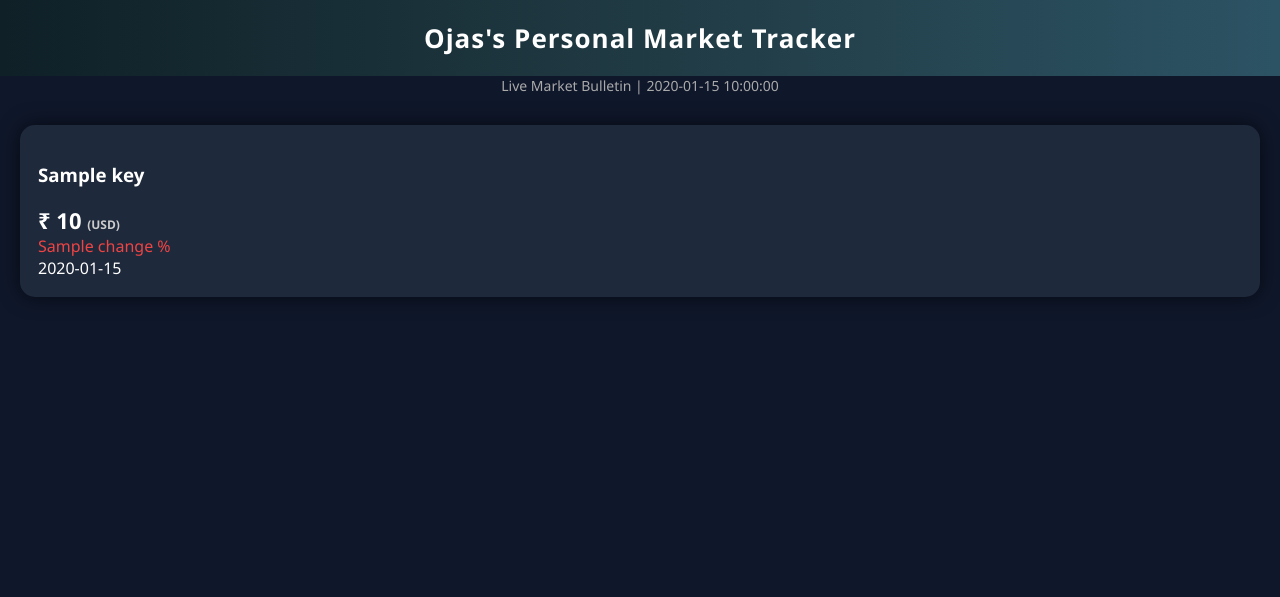
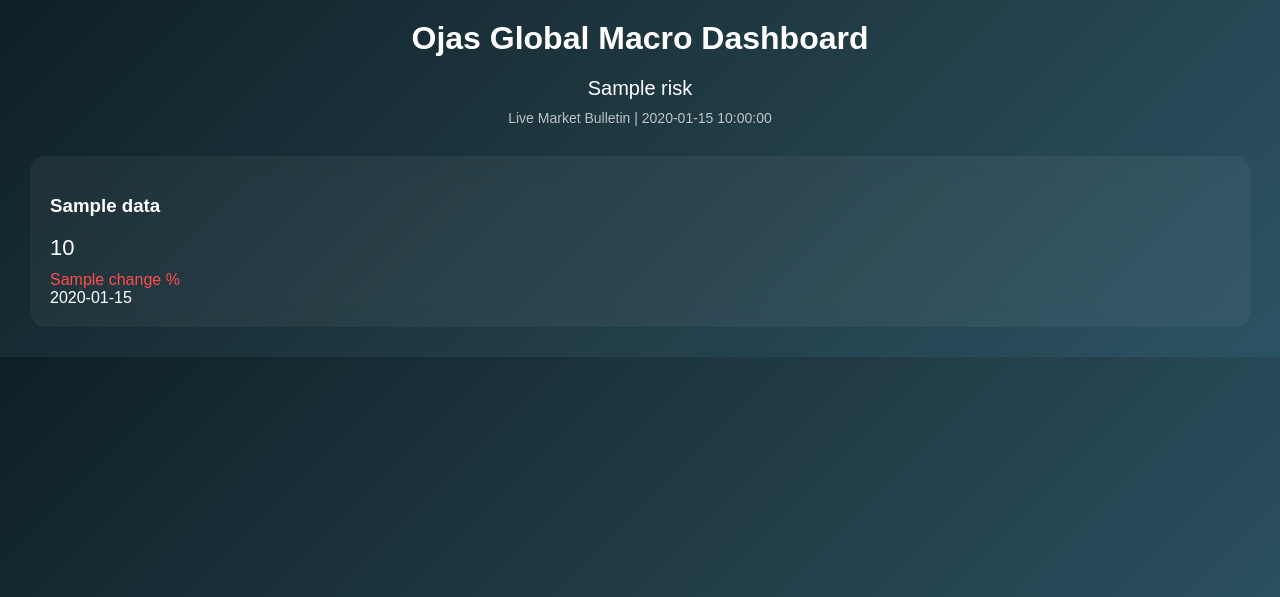
Before and after one commit to ojasb353-cmyk/ojas-market-tracker, a Flask app: template ojas_market_tracker/templates/index.html in a window 1280 px wide. Shown: the top 597 px of the page. Run offline with Flask 3, Linux system fonts and the light colour scheme; the template is opened without the code that fills it: most values are stand-ins (such as "Sample title", 1, 10 or a date in 2020).

Commit message:
institutional macro dashboard upgrade

```diff
--- a/ojas_market_tracker/app.py
+++ b/ojas_market_tracker/app.py
@@ -1,92 +1,152 @@
 from flask import Flask, render_template
 import yfinance as yf
+import pandas as pd
 import datetime
 
 app = Flask(__name__)
 
+# -------------------------------
+# SYMBOLS (Native Currency)
+# -------------------------------
+
 symbols = {
-    "Crude Oil": {"ticker": "CL=F", "currency": "USD"},
-    "Natural Gas": {"ticker": "NG=F", "currency": "USD"},
-    "Gold": {"ticker": "GC=F", "currency": "USD"},
-    "Silver": {"ticker": "SI=F", "currency": "USD"},
-    "Copper": {"ticker": "HG=F", "currency": "USD"},
-    "Wheat": {"ticker": "ZW=F", "currency": "USD"},
-    "S&P 500": {"ticker": "^GSPC", "currency": "USD"},
-    "Dow Jones": {"ticker": "^DJI", "currency": "USD"},
-    "NASDAQ": {"ticker": "^IXIC", "currency": "USD"},
-    "Shanghai Composite": {"ticker": "000001.SS", "currency": "CNY"},
-    "Hang Seng": {"ticker": "^HSI", "currency": "HKD"},
-    "NIFTY 50": {"ticker": "^NSEI", "currency": "INR"},
-    "Sensex": {"ticker": "^BSESN", "currency": "INR"},
-    "Bitcoin": {"ticker": "BTC-USD", "currency": "USD"},
-    "Ethereum": {"ticker": "ETH-USD", "currency": "USD"},
-    "US 10Y Yield": {"ticker": "^TNX", "currency": "%"},
+    # Commodities (convert to INR)
+    "Crude Oil": "CL=F",
+    "Natural Gas": "NG=F",
+    "Gold": "GC=F",
+    "Silver": "SI=F",
+    "Copper": "HG=F",
+    "Wheat": "ZW=F",
+
+    # Equity Indices (native currency)
+    "S&P 500": "^GSPC",
+    "Dow Jones": "^DJI",
+    "NASDAQ": "^IXIC",
+    "Shanghai Composite": "000001.SS",
+    "Hang Seng": "^HSI",
+    "NIFTY 50": "^NSEI",
+    "Sensex": "^BSESN",
+
+    # Crypto
+    "Bitcoin": "BTC-USD",
+    "Ethereum": "ETH-USD",
+
+    # Rates & Risk
+    "US 10Y Yield": "^TNX",
+    "VIX": "^VIX",
+    "USD Index (DXY)": "DX-Y.NYB",
 }
 
+# -------------------------------
+# Helper Functions
+# -------------------------------
+
 def get_usd_inr():
-    usd = yf.Ticker("INR=X")
-    hist = usd.history(period="1d")
-    return float(hist["Close"].iloc[-1])
+    usd = yf.Ticker("USDINR=X")
+    data = usd.history(period="1d")
+    return data["Close"].iloc[-1]
+
+def format_currency(value, currency):
+    if currency == "INR":
+        return f"₹ {value:,.2f}"
+    elif currency == "USD":
+        return f"$ {value:,.2f}"
+    elif currency == "HKD":
+        return f"HK$ {value:,.2f}"
+    elif currency == "CNY":
+        return f"¥ {value:,.2f}"
+    else:
+        return f"{value:,.2f}"
+
+# -------------------------------
+# Core Data Function
+# -------------------------------
 
 def get_data():
     data = {}
     usd_inr = get_usd_inr()
 
-    for name, info in symbols.items():
+    for name, ticker in symbols.items():
         try:
-            stock = yf.Ticker(info["ticker"])
+            stock = yf.Ticker(ticker)
             hist = stock.history(period="2d")
 
-            if len(hist) >= 2:
-                current = float(hist["Close"].iloc[-1])
-                previous = float(hist["Close"].iloc[-2])
+            if len(hist) < 2:
+                continue
 
-                change = ((current - previous) / previous) * 100
-                sentiment = "Bullish 📈" if change > 0 else "Bearish 📉"
+            current = hist["Close"].iloc[-1]
+            previous = hist["Close"].iloc[-2]
+            change = ((current - previous) / previous) * 100
+            sentiment = "Bullish 📈" if change > 0 else "Bearish 📉"
 
-                display_price = current
-                currency_label = info["currency"]
+            currency = "USD"
 
-                # Convert USD assets to INR
-                if info["currency"] == "USD":
-                    display_price = current * usd_inr
-                    currency_label = "INR"
+            # Native currency adjustments
+            if name in ["NIFTY 50", "Sensex"]:
+                currency = "INR"
 
-                # Special conversions
-                if name == "Gold":
-                    # Gold future is per ounce
-                    # 1 ounce = 31.1035 grams
-                    grams_price = (current * usd_inr) / 31.1035
-                    display_price = grams_price * 10   # per 10g
-                    currency_label = "INR per 10g"
+            elif name == "Hang Seng":
+                currency = "HKD"
 
-                if name == "Silver":
-                    # Silver future is per ounce
-                    # Convert to per kg
-                    grams_price = (current * usd_inr) / 31.1035
-                    display_price = grams_price * 1000   # per kg
-                    currency_label = "INR per kg"
+            elif name == "Shanghai Composite":
+                currency = "CNY"
 
-                data[name] = {
-                    "price": round(display_price, 2),
-                    "change": round(change, 2),
-                    "sentiment": sentiment,
-                    "currency": currency_label
-                }
+            elif name in ["US 10Y Yield", "VIX"]:
+                currency = "%"
+
+            # Convert commodities to INR
+            if name in ["Crude Oil", "Natural Gas", "Gold", "Silver", "Copper", "Wheat"]:
+                current = current * usd_inr
+                currency = "INR"
+
+            # Gold per 10g
+            if name == "Gold":
+                current = (current / 31.1035) * 10
+
+            # Silver per kg
+            if name == "Silver":
+                current = (current / 31.1035) * 1000
+
+            data[name] = {
+                "price": format_currency(current, currency) if currency != "%" else f"{current:.2f}%",
+                "change": round(change, 2),
+                "sentiment": sentiment,
+                "currency": currency
+            }
 
         except Exception:
-            data[name] = {
-                "price": "N/A",
-                "change": 0,
-                "sentiment": "No Data",
-                "currency": ""
-            }
+            continue
 
     return data
+
+
+# -------------------------------
+# Risk Mode Logic
+# -------------------------------
+
+def get_risk_mode(data):
+    try:
+        sp = data["S&P 500"]["change"]
+        btc = data["Bitcoin"]["change"]
+        gold = data["Gold"]["change"]
+        vix = data["VIX"]["change"]
+
+        if sp > 0 and btc > 0:
+            return "RISK ON 🟢"
+        elif gold > 0 and vix > 0:
+            return "RISK OFF 🔴"
+        else:
+            return "NEUTRAL 🟡"
+    except:
+        return "NEUTRAL 🟡"
 
 
 @app.route("/")
 def home():
     market_data = get_data()
+    risk_mode = get_risk_mode(market_data)
     now = datetime.datetime.now().strftime("%d %b %Y | %H:%M:%S")
-    return render_template("index.html", data=market_data, time=now)
+    return render_template("index.html",
+                           data=market_data,
+                           time=now,
+                           risk=risk_mode)
--- a/ojas_market_tracker/templates/index.html
+++ b/ojas_market_tracker/templates/index.html
@@ -1,81 +1,77 @@
 <!DOCTYPE html>
 <html>
 <head>
-    <title>Ojas's Personal Market Tracker</title>
-    <meta name="viewport" content="width=device-width, initial-scale=1">
+    <title>Ojas Global Macro Dashboard</title>
     <meta http-equiv="refresh" content="60">
     <style>
         body {
             margin: 0;
-            font-family: 'Segoe UI', sans-serif;
-            background: #0f172a;
+            font-family: Arial, sans-serif;
+            background: linear-gradient(135deg, #0f2027, #203a43, #2c5364);
             color: white;
         }
-        header {
-            background: linear-gradient(90deg,#0f2027,#203a43,#2c5364);
+
+        h1 {
+            text-align: center;
             padding: 20px;
+            margin: 0;
+        }
+
+        .risk {
             text-align: center;
-            font-size: 26px;
-            font-weight: bold;
-            letter-spacing: 1px;
+            font-size: 20px;
+            margin-bottom: 10px;
         }
-        .clock {
+
+        .time {
             text-align: center;
             font-size: 14px;
-            color: #aaa;
-            margin-bottom: 10px;
+            opacity: 0.7;
         }
-        .container {
+
+        .grid {
             display: grid;
-            grid-template-columns: repeat(auto-fit,minmax(250px,1fr));
-            gap: 15px;
+            grid-template-columns: repeat(auto-fit, minmax(260px, 1fr));
+            gap: 20px;
+            padding: 30px;
+        }
+
+        .card {
+            background: rgba(255,255,255,0.05);
             padding: 20px;
+            border-radius: 15px;
+            backdrop-filter: blur(10px);
         }
-        .card {
-            background: #1e293b;
-            padding: 18px;
-            border-radius: 15px;
-            box-shadow: 0 0 20px rgba(0,0,0,0.6);
-            transition: 0.3s;
-        }
-        .card:hover {
-            transform: scale(1.05);
-            box-shadow: 0 0 30px rgba(59,130,246,0.6);
-        }
+
         .price {
             font-size: 22px;
-            font-weight: bold;
+            margin: 10px 0;
         }
-        .currency {
-            font-size: 12px;
-            color: #ccc;
-        }
-        .positive { color: #22c55e; }
-        .negative { color: #ef4444; }
+
+        .positive { color: #00ff9c; }
+        .negative { color: #ff4d4d; }
+
     </style>
 </head>
 <body>
 
-<header>
-    Ojas's Personal Market Tracker
-</header>
+<h1>Ojas Global Macro Dashboard</h1>
+<div class="risk">{{ risk }}</div>
+<div class="time">Live Market Bulletin | {{ time }}</div>
 
-<div class="clock">
-    Live Market Bulletin | {{ time }}
-</div>
+<div class="grid">
+    {% for name, item in data.items() %}
+    <div class="card">
+        <h3>{{ name }}</h3>
+        <div class="price">{{ item.price }}</div>
 
-<div class="container">
-    {% for key, value in data.items() %}
-    <div class="card">
-        <h3>{{ key }}</h3>
-        <div class="price">
-            ₹ {{ value.price }}
-            <span class="currency">({{ value.currency }})</span>
-        </div>
-        <div class="{% if value.change > 0 %}positive{% else %}negative{% endif %}">
-            {{ value.change }} %
-        </div>
-        <div>{{ value.sentiment }}</div>
+        {% if item.change > 0 %}
+            <div class="positive">{{ item.change }} %</div>
+        {% else %}
+            <div class="negative">{{ item.change }} %</div>
+        {% endif %}
+
+        <div>{{ item.sentiment }}</div>
     </div>
     {% endfor %}
 </div>
```
